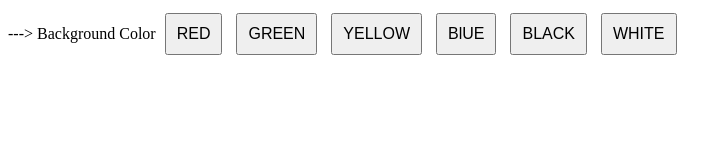
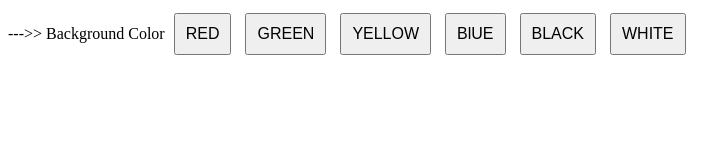
Before and after one commit to AdityaMishra-07/Background-Color-Changer, a plain HTML site: page index.html in a window 1280 px wide. Shown: the whole page, without its empty margins (0-725 px from the left). Drawn offline with Linux system fonts and the light colour scheme.

Commit message:
Update index.html

```diff
--- a/index.html
+++ b/index.html
@@ -16,7 +16,7 @@
         </style>
     </head>
     <body>
-    ---> Background Color
+    --->> Background Color
         <button data-color="red" onmouseover="hoverColor(this)" onmouseout="resetColor(this)" onclick="change('red')">RED</button>
         <button data-color="green" onmouseover="hoverColor(this)" onmouseout="resetColor(this)" onclick="change('green')">GREEN</button>
         <button data-color="yellow" onmouseover="hoverColor(this)" onmouseout="resetColor(this)" onclick="change('yellow')">YELLOW</button>
```
